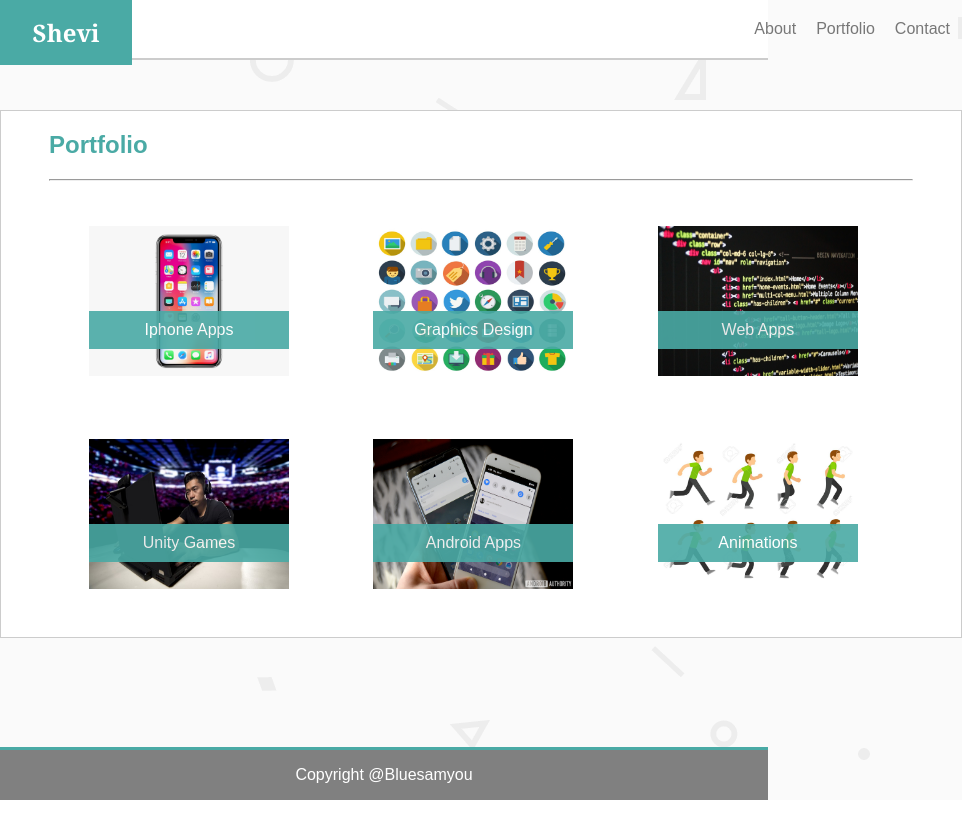
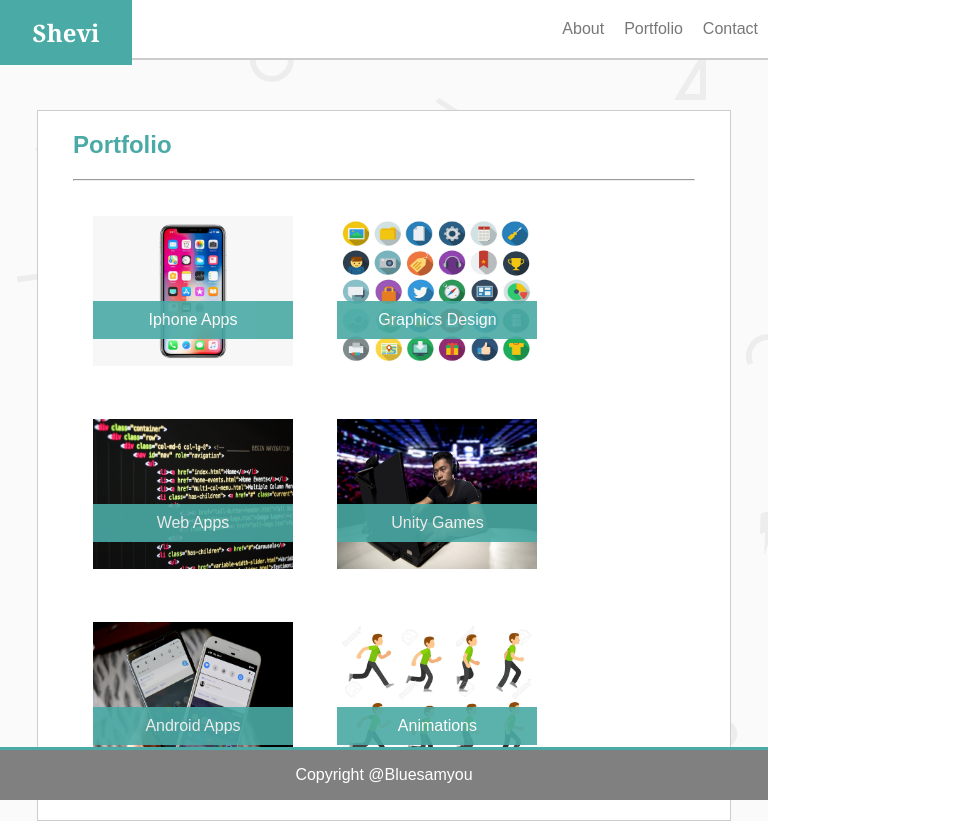
Before and after one commit to Bluesamyou/Responsive-Portfolio, a plain HTML site: page portfolio.html in a window 768 px wide. Shown: the whole page, 962 px wide, since content can reach past the window. Before the commit the page ends 800 px from the top, so only its background shows below. Drawn offline with Linux system fonts and the light colour scheme.

Commit message:
Completed responsive layout for screen between 768 and 640 px

```diff
--- a/assets/css/style.css
+++ b/assets/css/style.css
@@ -1,14 +1,14 @@
-body{
-    font-family:'Arial', 'Helvetica Neue', Helvetica, sans-serif;
-    margin : 0px;
+body {
+    font-family: 'Arial', 'Helvetica Neue', Helvetica, sans-serif;
+    margin: 0px;
     background-image: url(../images/geometry_@2X.png);
     color: #777777;
 }
 
 .nav-items,
-section{
+section {
     margin: 0px auto;
-    width : 960px;
+    width: 960px;
 }
 
 nav {
@@ -25,7 +25,7 @@ hr {
     margin-bottom: 30px;
 }
 
-section.about-me-section{
+section.about-me-section {
     height: 300px;
 }
 
@@ -33,7 +33,7 @@ nav {
     margin-bottom: 50px;
 }
 
-h1{
+h1 {
     font-family: 'Georgia', Times, Times New Roman, serif;
     background: #4aaaa5;
     color: white;
@@ -65,7 +65,8 @@ ul {
     text-decoration: none;
 }
 
-  li:hover,li a:hover {
+li:hover,
+li a:hover {
     background-color: #4aaaa5;
     color: white;
 }
@@ -75,7 +76,7 @@ ul {
     color: #4aaaa5;
 }
 
-#personal-image{
+#personal-image {
     width: 150px;
     height: 150px;
     margin-right: 30px;
@@ -100,7 +101,7 @@ input {
     height: 20px;
 }
 
-textarea{
+textarea {
     width: 100%;
     margin-bottom: 10px;
     height: 150px;
@@ -108,7 +109,7 @@ textarea{
 
 footer {
     width: 100%;
-    position: absolute;
+    position: fixed;
     bottom: 0;
     text-align: center;
     background-color: grey;
@@ -131,7 +132,7 @@ button:hover {
     padding: 5px 20px;
 }
 
-.card{
+.card {
     height: 150px;
     width: 200px;
     display: block;
@@ -153,3 +154,33 @@ button:hover {
     bottom: 85px;
     opacity: 0.9;
 }
+
+@media only screen and (min-width: 640px) {
+    .nav-items{
+        width: 100%;
+    }
+
+    section{
+        width: 90%;
+    }
+
+}
+
+@media only screen and (max-width: 768px) and (min-width: 640px) {
+    .nav-items{
+        width: 100%;
+    }
+
+    section{
+        width: 90%;
+    }
+
+    .card {
+        height: 150px;
+        width: 200px;
+        display: block;
+        margin: 5px 20px;
+        display: inline-block;
+    }
+
+}
```
Lines whose indentation alone changed are shown as unchanged.
